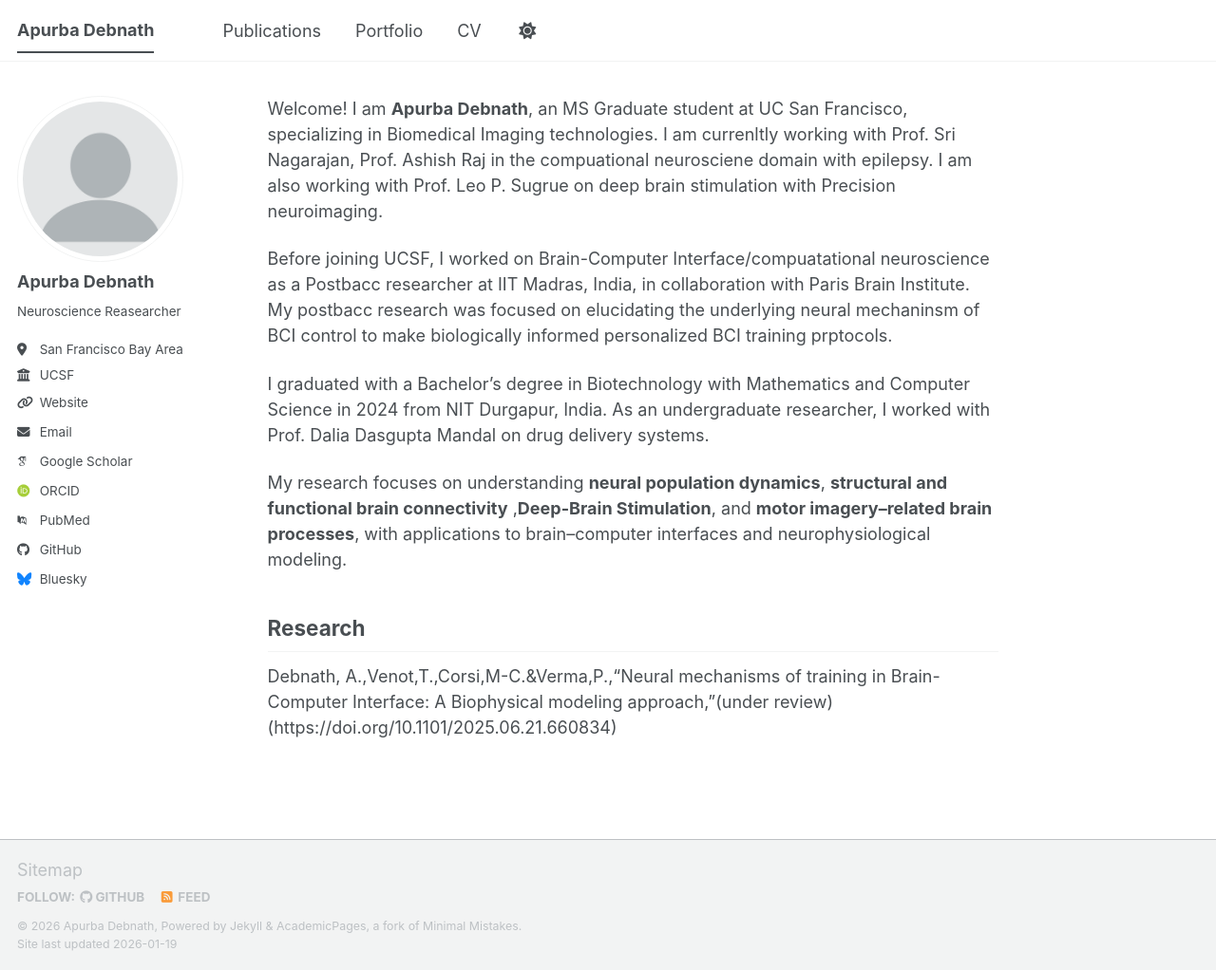
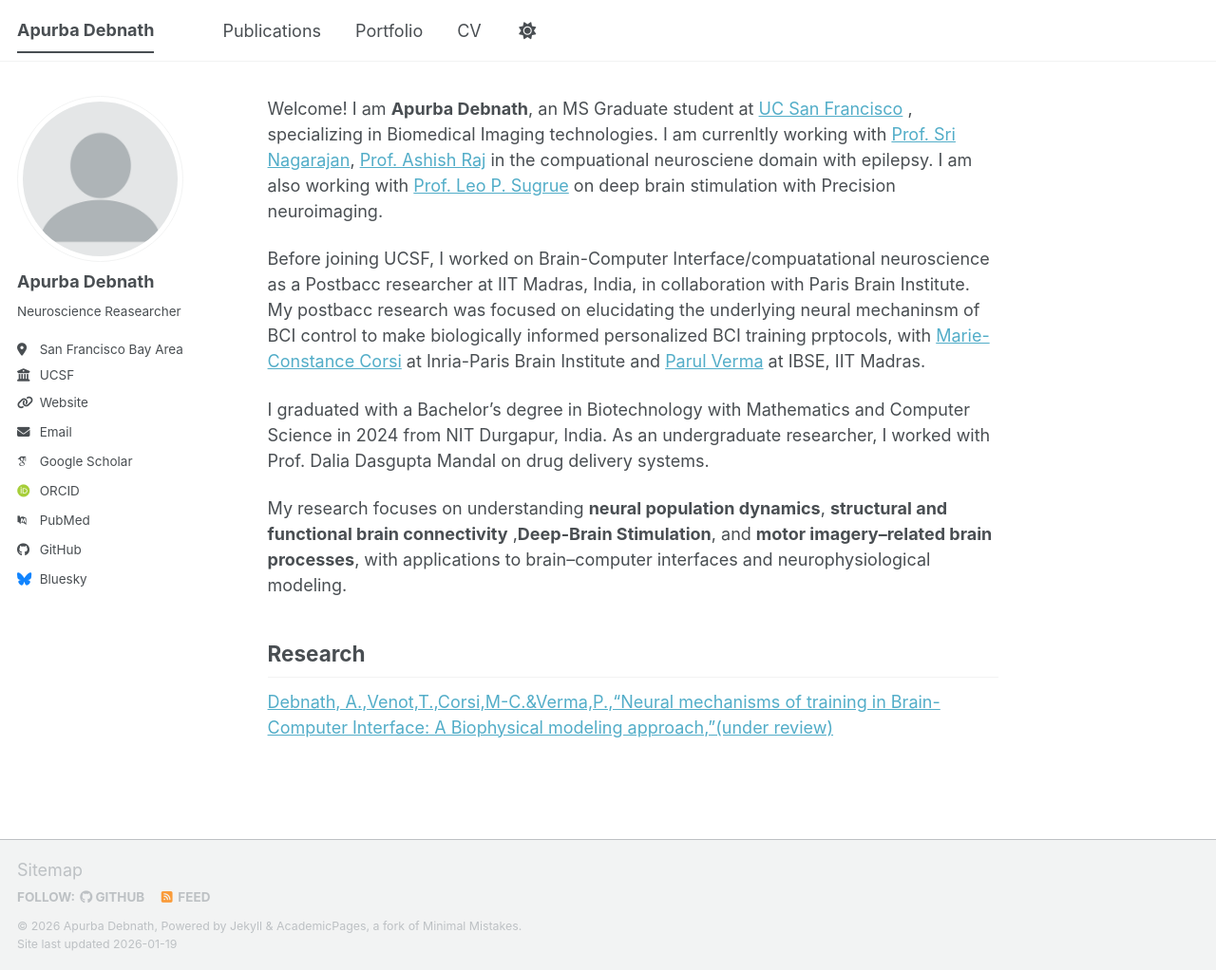
Before and after one commit to ApurbaApd/ApurbaApd.github.io, a Jekyll site: the page built from _pages/about.md, in a window 1280 px wide and 1022 px high. Shown: the whole window at 95% size. Built offline with Jekyll 4.4.1, drawn with Linux system fonts in a browser that asks for light colours; some web fonts are replaced; a script bundle is joined from its source files by our own code; library files that are not in the unit come from our copies.

```diff
--- a/_pages/about.md
+++ b/_pages/about.md
@@ -3,9 +3,10 @@
 author_profile: true
 ---
 
-Welcome! I am **Apurba Debnath**, an MS Graduate student at UC San Francisco, specializing in Biomedical Imaging technologies. I am currenltly working with Prof. Sri Nagarajan, Prof. Ashish Raj in the compuational neurosciene domain with epilepsy. I am also working with Prof. Leo P. Sugrue on deep brain stimulation with Precision neuroimaging.
+Welcome! I am **Apurba Debnath**, an MS Graduate student at [UC San Francisco](https://www.ucsf.edu)
+, specializing in Biomedical Imaging technologies. I am currenltly working with [Prof. Sri Nagarajan](https://radiology.ucsf.edu/people/srikantan-nagarajan), [Prof. Ashish Raj](https://radiology.ucsf.edu/people/ashish-raj) in the compuational neurosciene domain with epilepsy. I am also working with [Prof. Leo P. Sugrue](https://radiology.ucsf.edu/people/leo-sugrue) on deep brain stimulation with Precision neuroimaging.
 
-Before joining UCSF, I worked on Brain-Computer Interface/compuatational neuroscience as a Postbacc researcher at IIT Madras, India, in collaboration with Paris Brain Institute. My postbacc research was focused on elucidating the underlying neural mechaninsm of BCI control to make biologically informed personalized BCI training prptocols.
+Before joining UCSF, I worked on Brain-Computer Interface/compuatational neuroscience as a Postbacc researcher at IIT Madras, India, in collaboration with Paris Brain Institute. My postbacc research was focused on elucidating the underlying neural mechaninsm of BCI control to make biologically informed personalized BCI training prptocols, with [Marie-Constance Corsi](https://www.inria.fr/en/marie-constance-corsi-explorer-cerebral-intention) at Inria-Paris Brain Institute and [Parul Verma](https://ibse.iitm.ac.in/people/parul_verma/) at IBSE, IIT Madras.
 
 I graduated with a Bachelor's degree in Biotechnology with Mathematics and Computer Science in 2024 from NIT Durgapur, India. As an undergraduate researcher, I worked with Prof. Dalia Dasgupta Mandal on drug delivery systems.
 
```
Also changed, not shown: other parts of _pages/about.md (+1 -2 lines).
